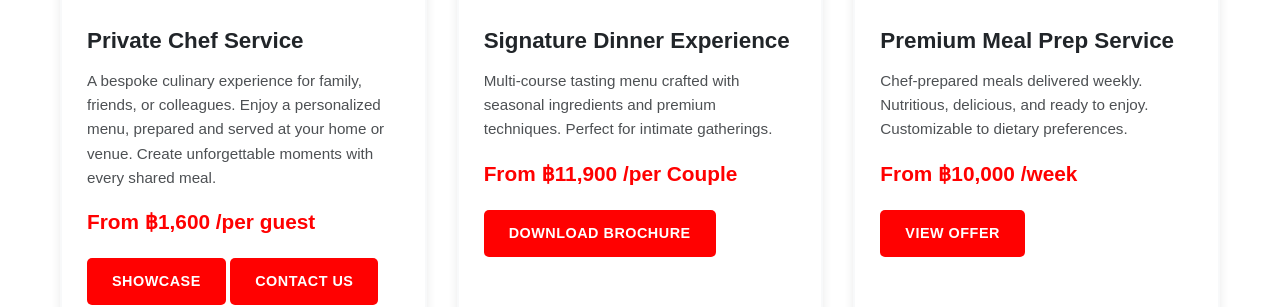
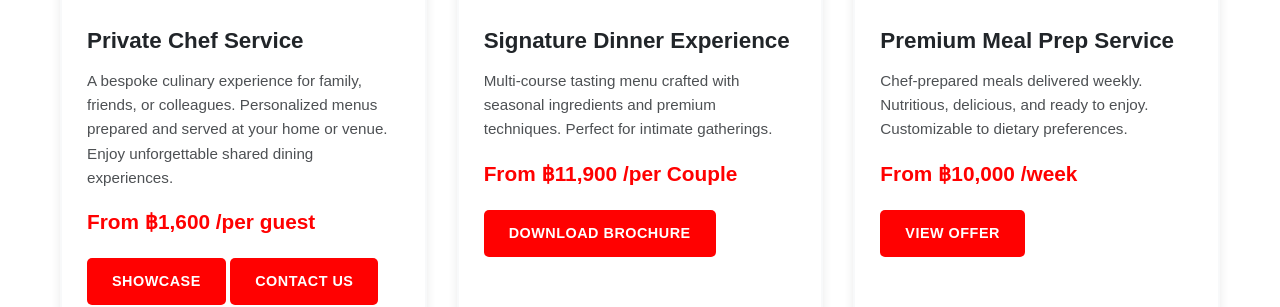
Before and after one commit to devasia2112/kinthai.shop, a plain HTML site: page index.html in a window 1280 px wide. Shown: the part 509-816 px from the top of the page. Drawn offline with Linux system fonts and the light colour scheme.

Commit message:
Update index.html
updates

```diff
--- a/index.html
+++ b/index.html
@@ -216,7 +216,7 @@
                 <div class="product-image"><img src="assets/img/private-chef.jpg" height="100%" /></div>
                 <div class="product-info">
                     <h3 class="product-title">Private Chef Service</h3>
-                    <p class="product-description">A bespoke culinary experience for family, friends, or colleagues. Enjoy a personalized menu, prepared and served at your home or venue. Create unforgettable moments with every shared meal.</p>
+                    <p class="product-description">A bespoke culinary experience for family, friends, or colleagues. Personalized menus prepared and served at your home or venue. Enjoy unforgettable shared dining experiences.</p>
                     <div class="product-price">From ฿1,600 /per guest</div>
                     <a href="https://kinthai.in.th/#menu" target="_blank" class="shop-link">Showcase</a>
                     <a href="https://wa.me/660623353132?text=Hi!%20I%E2%80%99m%20interested%20in%20your%20Private Chef Service" target="_blank" class="shop-link">Contact Us</a>
```
